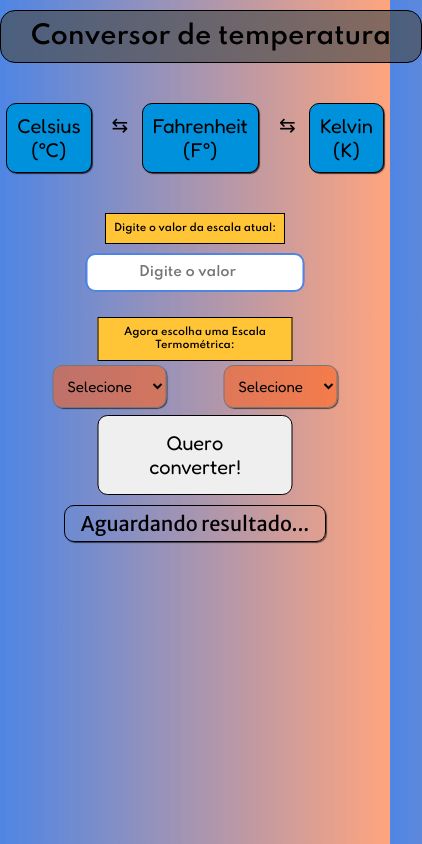
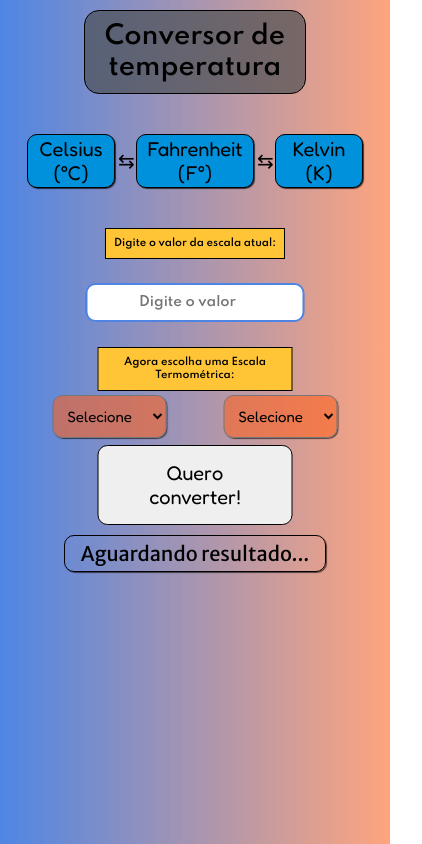
Before and after one commit to IvambergSilva/projeto-temperatura, a plain HTML site: page index.html in a window 390 px wide. Shown: the whole page, 422 px wide, since content can reach past the window. Drawn offline with Linux system fonts and the light colour scheme.

Commit message:
Atualização usando media query

```diff
--- a/index.html
+++ b/index.html
@@ -9,7 +9,7 @@
     <link rel="shortcut icon" href="imagens/favicon.ico" type="image/x-icon">
 </head>
 <body>
-    <header>
+    <header class="header">
         <h1>Conversor de temperatura</h1>
     </header>
 
--- a/style.css
+++ b/style.css
@@ -41,16 +41,7 @@ header{
 header > h1{
     font: 25px var(--font1);
 }
-/*
-main > h1{
-    font: 20px var(--font3);
-    text-align: center;
-    margin: 20px auto 25px;
-    border: 1px solid #000;
-    border-radius: 5px;
-    width: fit-content;
-    padding: 5px;
-}*/
+
 
 .temp{
     display: flex;
@@ -72,7 +63,7 @@ main > h1{
     margin: 0 20px 0 20px;
 }
 
-ul > .esq, .dir{
+ul > .esq, ul > .dir{
     width: 10px;
     margin: 0;
     padding: 10px 0 10px 0;
@@ -80,12 +71,6 @@ ul > .esq, .dir{
     border: none;
     box-shadow: none;
 }
-/*.esc:hover{
-    background-color: var(--cor4);
-    transition-duration: 0.4s;
-    transform: scale(1.04);
-    cursor: pointer;
-}*/
 
 #valor{
     position: relative;
@@ -173,7 +158,7 @@ div > .label{
     position: absolute;
     left: 50%;
     transform: translate(-50%);
-    margin-top: 190px;
+    margin-top: 170px;
     width: 250px;
     border: 1px solid #000;
     text-align: center;
@@ -182,3 +167,31 @@ div > .label{
     border-radius: 10px;
     box-shadow: 1px 1px 1px rgba(0, 0, 0, 0.6);
 }
+
+/* Media Queries*/
+
+@media (max-width: 420px){
+    .header{
+        width: 200px;
+    }
+
+    #valor{
+        margin-top: 75px;
+    }
+
+    #resultado{
+        margin-top: 190px;
+    }
+    .escala{
+        width: 70px;
+        padding: 2px 8px;
+        margin: 0;
+    }
+    ul > .esq, ul > .dir{
+        margin: 5px 8px 0px 3px;
+    }
+    .escala:nth-child(3){
+        width: 100px;
+    }
+
+}
```
